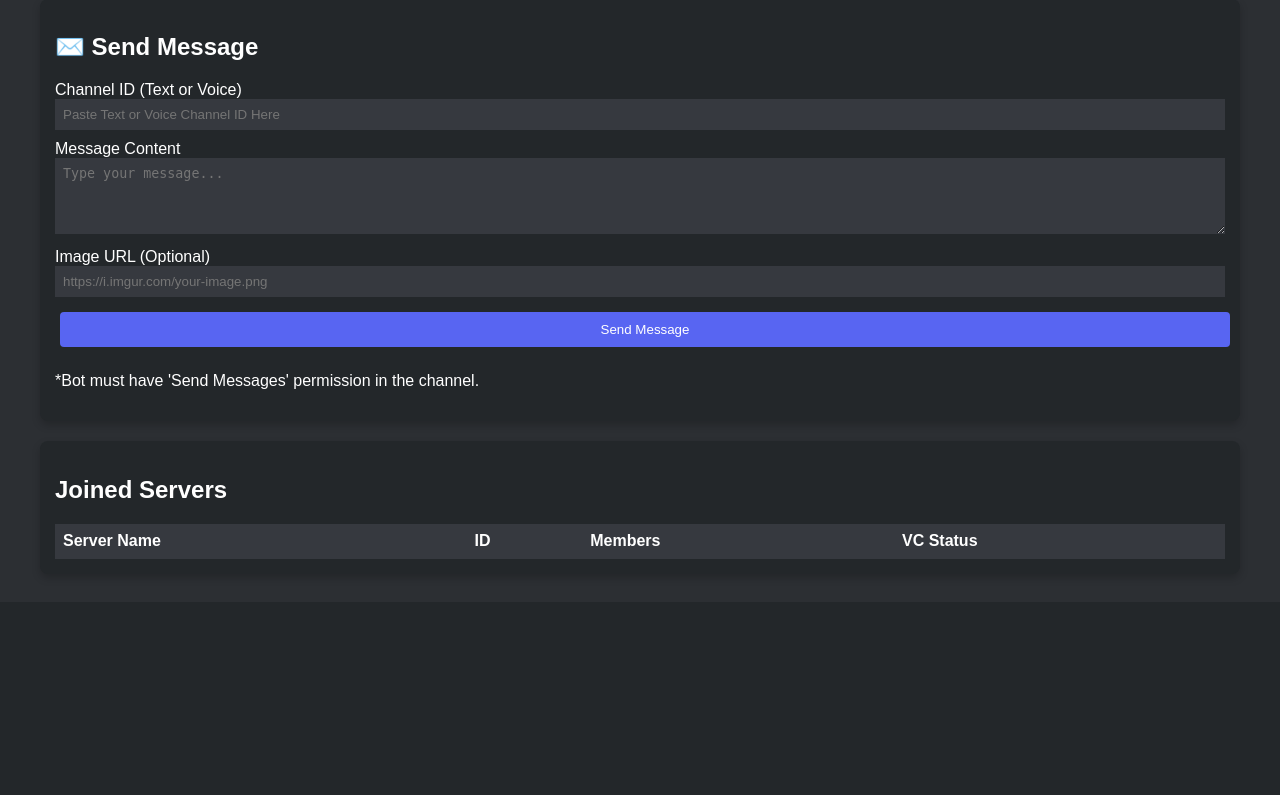
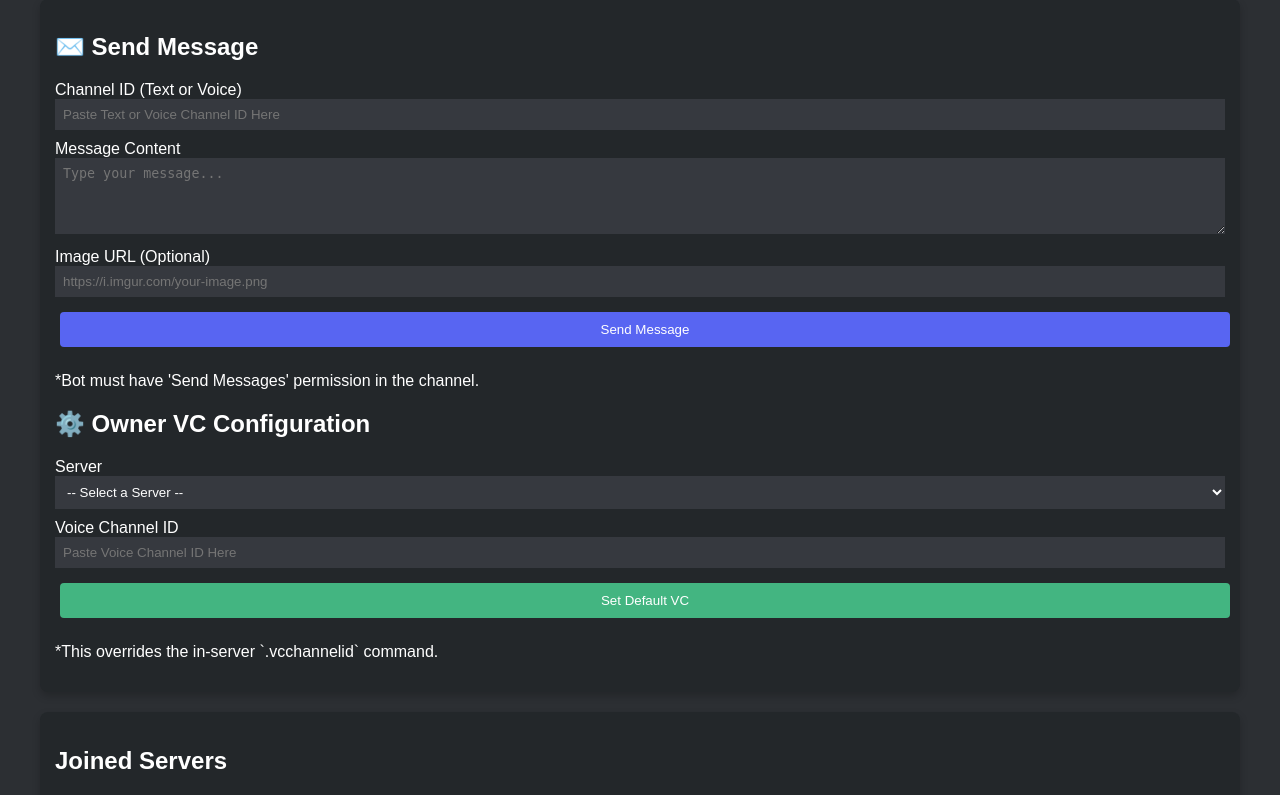
Before and after one commit to sys-cyy/Idle-Bot, a Flask app: page / in a window 1280 px wide. Shown: the part 734-1529 px from the top of the page. Before the commit the page ends 1293 px from the top, so only its background shows below. Run offline with Flask 3, Linux system fonts and the light colour scheme; lists and menus that the app fills with data are empty.

Commit message:
Enhance control panel with VC configuration
Added voice channel configuration functionality and updated the control panel layout.

```diff
--- a/templates/control_panel.html
+++ b/templates/control_panel.html
@@ -20,7 +20,7 @@
         table { width: 100%; border-collapse: collapse; margin-top: 10px; }
         th, td { padding: 8px; text-align: left; border-bottom: 1px solid #36393f; }
         th { background-color: #36393f; }
-        input[type="text"], textarea {
+        input[type="text"], textarea, select {
             width: 100%; padding: 8px; margin-bottom: 10px;
             background: #36393f; color: white; border: none;
             box-sizing: border-box; resize: vertical;
@@ -59,6 +59,20 @@
                 <button class="sound-button" onclick="sendMessage()" style="width: 100%;">Send Message</button>
             </div>
             <p style="margin-top: 20px;">*Bot must have 'Send Messages' permission in the channel.</p>
+
+            <h2 style="margin-top: 20px;">⚙️ Owner VC Configuration</h2>
+            <div id="vc-config-form">
+                <label for="vc-server-select">Server</label>
+                <select id="vc-server-select">
+                    <option value="">-- Select a Server --</option>
+                </select>
+
+                <label for="vc-id-input">Voice Channel ID</label>
+                <input type="text" id="vc-id-input" placeholder="Paste Voice Channel ID Here" autocomplete="off">
+
+                <button class="sound-button" onclick="setVcChannel()" style="width: 100%; background-color: #43b581;">Set Default VC</button>
+            </div>
+            <p style="margin-top: 20px;">*This overrides the in-server `.vcchannelid` command.</p>
         </div>
 
         <div class="panel full-width">
@@ -142,6 +156,34 @@
             }
         }
 
+        // NEW: Set VC Channel Function
+        async function setVcChannel() {
+            const guildId = document.getElementById('vc-server-select').value;
+            const channelId = document.getElementById('vc-id-input').value;
+
+            if (!guildId || !channelId) {
+                alert('Error: You must select a server AND provide a Voice Channel ID.');
+                return;
+            }
+
+            const response = await fetch('/api/set_vc_channel', {
+                method: 'POST',
+                headers: { 'Content-Type': 'application/json' },
+                body: JSON.stringify({
+                    guild_id: guildId,
+                    channel_id: channelId
+                })
+            });
+
+            const result = await response.json();
+            alert(result.message); // Show success or error
+
+            if (result.success) {
+                document.getElementById('vc-id-input').value = ''; // Clear input
+            }
+        }
+
+        // MODIFIED: updatePanel function
         async function updatePanel() {
             const response = await fetch('/api/status');
             const data = await response.json();
@@ -157,17 +199,32 @@
 
             // 3. Update Guild List & Hidden Data
             const guildTableBody = document.querySelector('#guild-table tbody');
+            const vcServerSelect = document.getElementById('vc-server-select'); // Get the new dropdown
+
+            const currentVcServer = vcServerSelect.value; // Save current selection
+
             guildTableBody.innerHTML = '';
+            vcServerSelect.innerHTML = '<option value="">-- Select a Server --</option>'; // Clear and add default
 
             document.getElementById('guild-data').textContent = JSON.stringify(data.guilds);
 
             data.guilds.forEach(guild => {
+                // Populate Table
                 const row = guildTableBody.insertRow();
                 row.insertCell().textContent = guild.name;
                 row.insertCell().textContent = guild.id;
                 row.insertCell().textContent = guild.member_count;
                 row.insertCell().textContent = guild.vc_status;
+
+                // --- NEW: Populate VC Config Server Dropdown ---
+                const option = document.createElement('option');
+                option.value = guild.id;
+                option.textContent = guild.name;
+                vcServerSelect.appendChild(option);
             });
+
+            // Re-select old server if it's still in the list
+            vcServerSelect.value = currentVcServer;
         }
 
         // Run update on load and every 5 seconds
```
